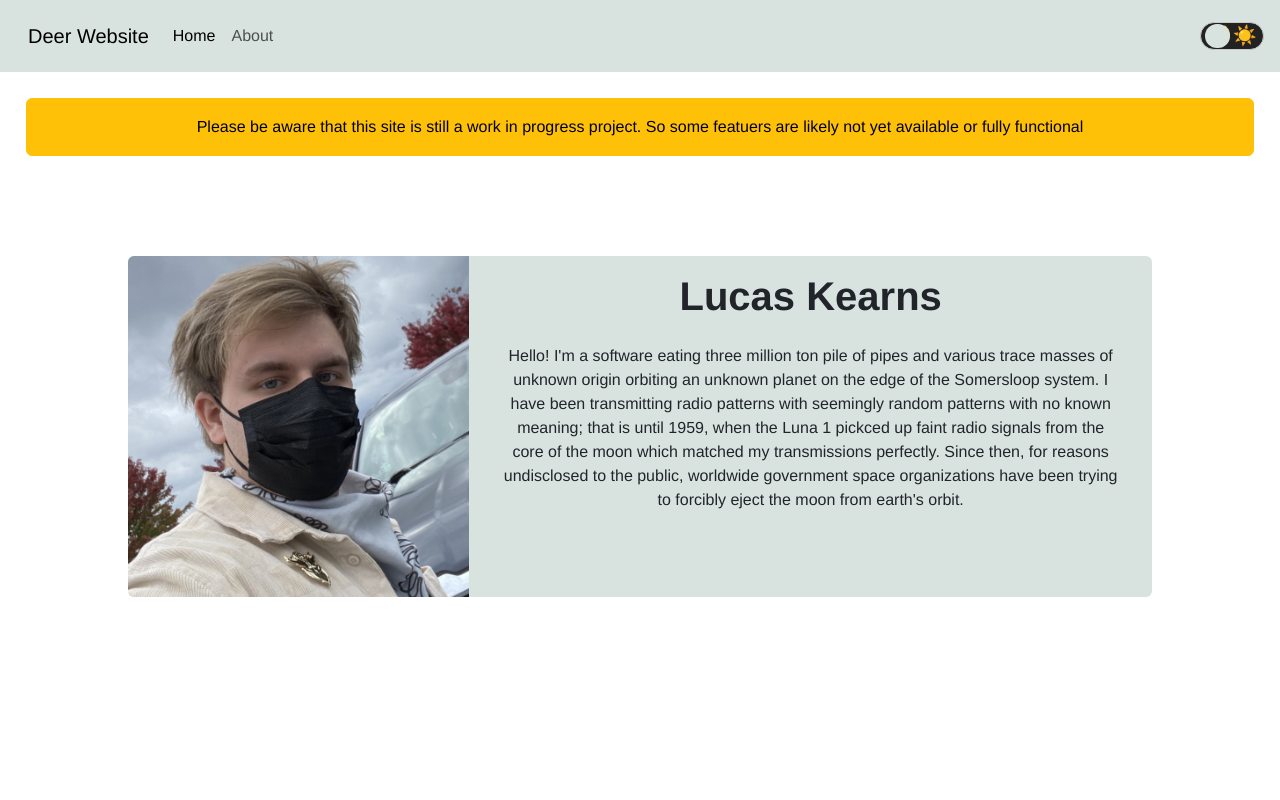
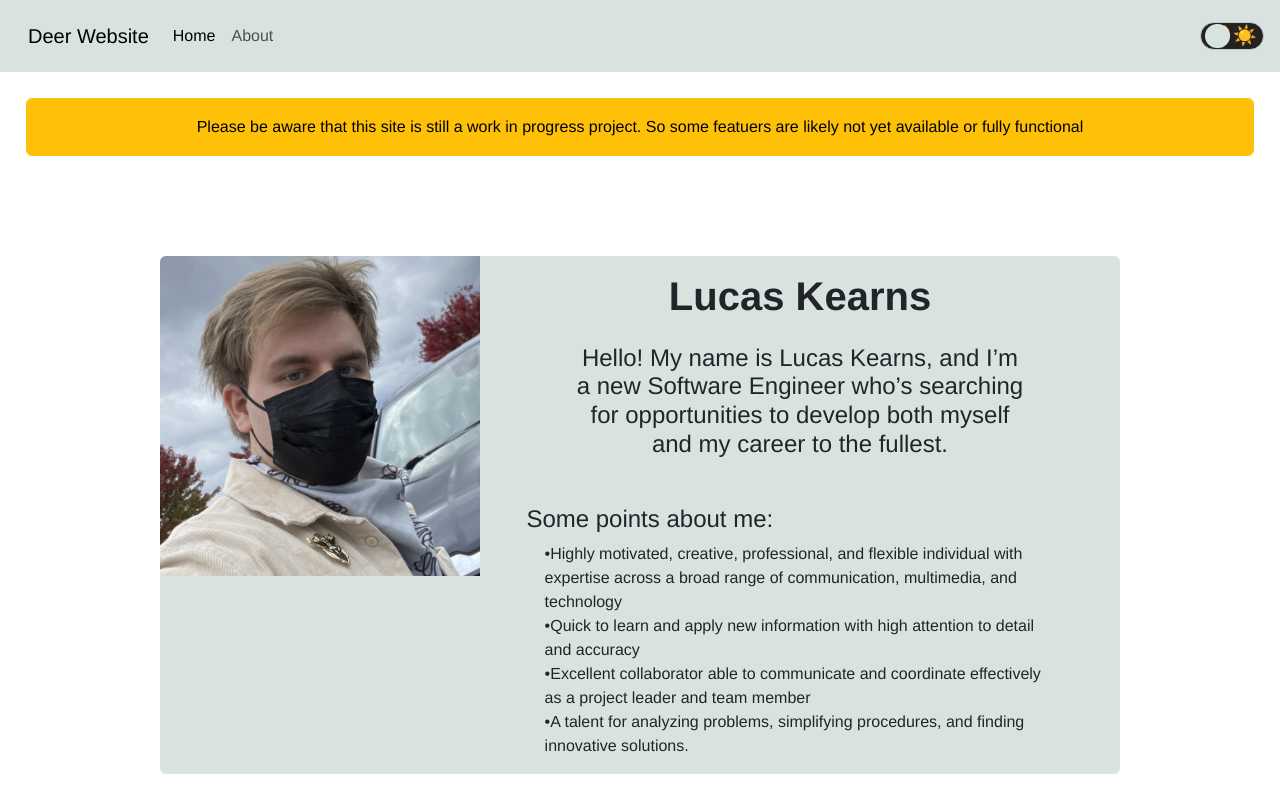
Before and after one commit to CainSeltzer/the-meadow, a Vue app in the folder frontend/: page / in a window 1280 px wide. Built offline with nearby package versions, Linux system fonts and the light colour scheme.

Commit message:
homepage additions and formatting

```diff
--- a/frontend/src/scss/custom.scss
+++ b/frontend/src/scss/custom.scss
@@ -16,10 +16,8 @@ $navbar-light: #d8e3e0;
 }
 
 .home-prime {
-    max-width: 80%;
+    max-width: 75%;
     margin-top: 100px;
-    background-color: #d8e3e0;
-
 }
 
 
@@ -45,6 +43,17 @@ $navbar-light: #d8e3e0;
     background-color: #078f6b;
 }
 
+
+// NOTES
+[data-bs-theme="light"] .home-prime {
+    background-color: #d8e3e0;
+}
+
+[data-bs-theme="dark"] .home-prime {
+    background-color: #078f6b;
+}
+
+
 // Dark mode switch
 [data-bs-theme="light"] .switch-label {
 
--- a/frontend/src/views/HomePage.vue
+++ b/frontend/src/views/HomePage.vue
@@ -7,14 +7,23 @@
             <div class="col-md-8">
                 <div class="card-body">
                     <h1 class="card-title" style="font-weight:bold;">Lucas Kearns</h1>
-                    <p class="card-body">
-                        Hello! I'm a software eating three million ton pile of pipes and various
-                        trace masses of unknown origin orbiting an unknown planet on the edge of
-                        the Somersloop system. I have been transmitting radio patterns with seemingly
-                        random patterns with no known meaning; that is until 1959, when the Luna 1
-                        pickced up faint radio signals from the core of the moon which matched my
-                        transmissions perfectly. Since then, for reasons undisclosed to the public, worldwide government space organizations
-                        have been trying to forcibly eject the moon from earth's orbit.
+                    <h4 class="card-body" style="margin-left: 10%; margin-right: 10%;">
+                        Hello! My name is Lucas Kearns, and I’m a new Software Engineer who’s searching for
+                        opportunities to develop both myself and my career to the fullest.
+                    </h4>
+                    <h4 class="card-title" style="margin-top: 5%; text-align: left; margin-left: 5%;">
+                        Some points about me:
+                    </h4>
+                    <p class="card-text" style="text-align: left; margin-left: 8%; margin-right: 8%;">
+                        •Highly motivated, creative, professional,
+                        and flexible individual with expertise across a broad range of communication, multimedia, and technology
+                        <br>
+                        •Quick to learn and apply new information with high attention to detail and accuracy
+                        <br>
+                        •Excellent collaborator able to communicate and coordinate effectively as a project
+                        leader and team member
+                        <br>
+                        •A talent for analyzing problems, simplifying procedures, and finding innovative solutions.
                     </p>
                 </div>
             </div>
```
